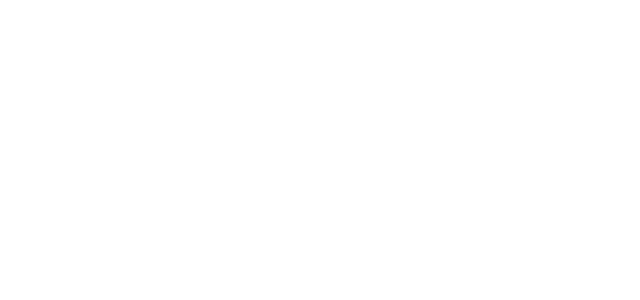
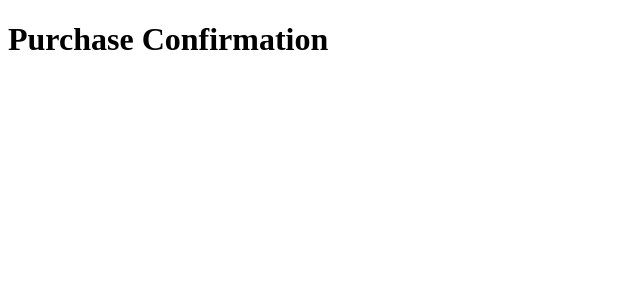
Before and after one commit to BiancaCastanheira/checkout-assinatura, a React (Create React App) app: page /purchase-confirmation in a window 1280 px wide. Shown: the top 300 px of the page, without its empty margins (0-640 px from the left). Built offline with nearby package versions, Linux system fonts and the light colour scheme.

Commit message:
✨ Initial page setup

```diff
--- a/package.json
+++ b/package.json
@@ -9,6 +9,7 @@
     "@testing-library/user-event": "^12.8.3",
     "react": "^17.0.2",
     "react-dom": "^17.0.2",
+    "react-router-dom": "^5.2.0",
     "react-scripts": "4.0.3",
     "web-vitals": "^1.1.2"
   },
--- a/src/App.js
+++ b/src/App.js
@@ -1,16 +1,21 @@
+import Routes from "./routes";
 import { ThemeProvider, createMuiTheme } from "@material-ui/core/styles";
-import { Typography } from "@material-ui/core";
 
 const theme = createMuiTheme({
   typography: {
     fontFamily: ["DM Sans"].join(","),
   },
+  //pallete: {
+  //   primary: {
+  //     main: ""
+  //   }
+  // }
 });
 
 function App() {
   return (
     <ThemeProvider theme={theme}>
-      <div className="App"></div>
+      <Routes />
     </ThemeProvider>
   );
 }
--- /dev/null
+++ b/src/pages/Payment.js
@@ -0,0 +1,11 @@
+import React from "react";
+
+const Payment = () => {
+  return (
+    <div>
+      <h1>Payment</h1>
+    </div>
+  );
+};
+
+export default Payment;
--- /dev/null
+++ b/src/pages/PurchaseConfirmation.js
@@ -0,0 +1,11 @@
+import React from "react";
+
+const PurchaseConfirmation = () => {
+  return (
+    <div>
+      <h1>Purchase Confirmation</h1>
+    </div>
+  );
+};
+
+export default PurchaseConfirmation;
--- /dev/null
+++ b/src/pages/SubscriptionPlans.js
@@ -0,0 +1,12 @@
+import React from "react";
+import { Typography } from "@material-ui/core";
+
+const SubscriptionPlans = () => {
+  return (
+    <div>
+      <Typography variant="h3">Confira o seu plano:</Typography>
+    </div>
+  );
+};
+
+export default SubscriptionPlans;
--- /dev/null
+++ b/src/routes.js
@@ -0,0 +1,24 @@
+import React from "react";
+import { BrowserRouter, Switch, Route } from "react-router-dom";
+
+import SubscriptionPlans from "./pages/SubscriptionPlans";
+import Payment from "./pages/Payment";
+import PurchaseConfirmation from "./pages/PurchaseConfirmation";
+
+const Routes = () => {
+  return (
+    <BrowserRouter>
+      <Switch>
+        <Route exact path="/subscription-plans" component={SubscriptionPlans} />
+        <Route exact path="/payment" component={Payment} />
+        <Route
+          exact
+          path="/purchase-confirmation"
+          component={PurchaseConfirmation}
+        />
+      </Switch>
+    </BrowserRouter>
+  );
+};
+
+export default Routes;
```
Also changed, not shown: 1 other file (tests, documents, lock files or other folders).
